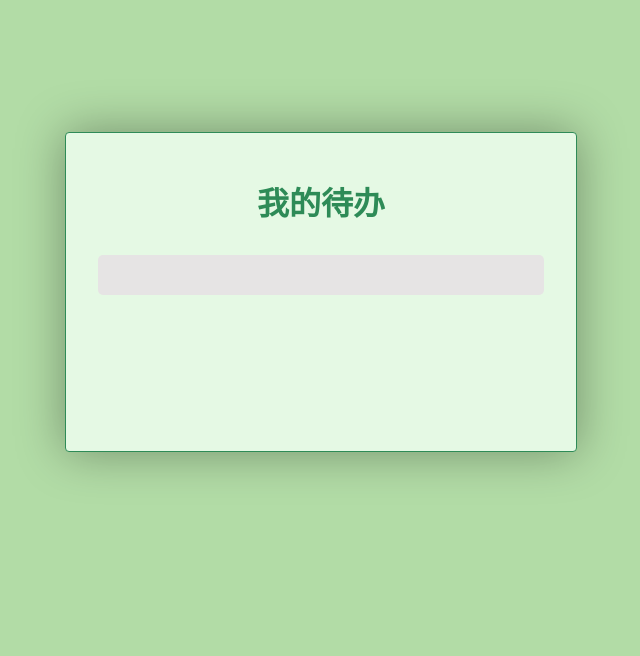
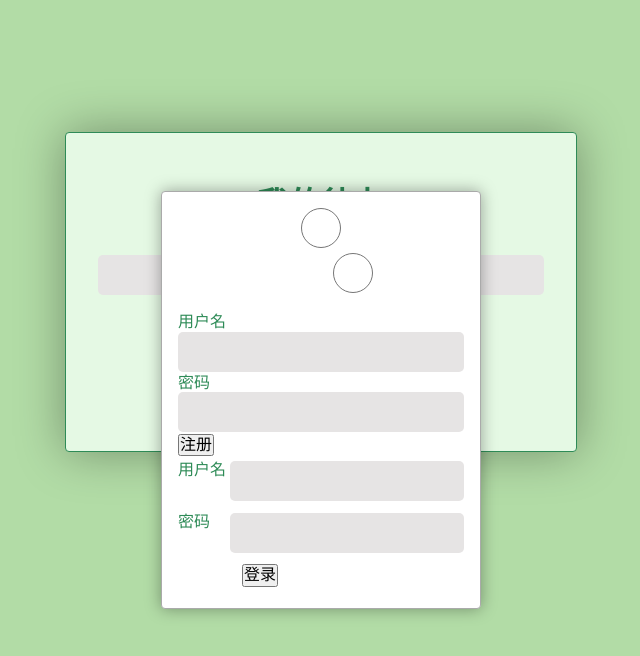
Before and after one commit to memo1607/-react_task, a React (Create React App) app: page / in a window 1280 px wide. Shown: the top 656 px of the page, without its empty margins (319-959 px from the left). Built offline with nearby package versions, Linux system fonts and the light colour scheme.

Commit message:
add signIn & signUp

```diff
--- a/src/App.js
+++ b/src/App.js
@@ -4,7 +4,7 @@
 import './App.css';
 import TodoInput from './TodoInput';
 import {TodoItem} from './TodoItem';
-
+import UserDialog from './UserDialog'
 
 
 
@@ -35,6 +35,7 @@
         <ol className="TodoList">
         {todos}
         </ol>
+        <UserDialog/>
       </div>
     )
   }
--- /dev/null
+++ b/src/UserDialog.css
@@ -0,0 +1,39 @@
+.UserDialog-Wrapper{
+  position: fixed;
+  top: 0;
+  left: 0;
+  bottom: 0;
+  right: 0;
+  display: flex;
+  justify-content: center;
+  align-items: center;
+}
+.UserDialog{
+  border: 1px solid;
+  border-radius: 4px;
+  min-width: 20em;
+  background: white;
+  border: 1px solid #aaa;
+  box-shadow: 0 0 1em hsla(0,0%,0%,0.35);
+}
+.UserDialog > nav:first-child{
+    padding: 1em;
+}
+.UserDialog > nav:first-child input[type=radio]:not(:first-child){
+    margin-left: 2em;
+}
+
+.UserDialog > .panes {
+    padding: 0 1em 1em;
+}
+
+.UserDialog form>.row{
+    display: flex;
+    padding: .3em 0;
+}
+.UserDialog form>.row>label:first-child{
+    width: 4em;
+}
+.UserDialog form>.row.actions{
+    padding-left: 4em;
+}
--- /dev/null
+++ b/src/UserDialog.js
@@ -0,0 +1,50 @@
+import React,{Component} from 'react'
+import './UserDialog.css'
+
+export default class UserDialog extends Component{
+    render(){
+        return (
+            <div className="UserDialog-Wrapper">
+              <div className="UserDialog">
+
+                <nav>
+                  <input type="radio"/>
+                  <input type="radio"/>
+                </nav>
+
+                <div className="panes">
+
+                  <from className="signUp">
+                   <div className="row">
+                     <label>用户名</label>
+                     <input type="text"/>
+                   </div>
+                    <div className="row">
+                     <label>密码</label>
+                     <input type="password"/>
+                   </div>
+                   <div className="row actions">
+                     <button type="submit">注册</button>
+                   </div>
+                  </from>
+
+                  <form className="signIn">
+                    <div className="row">
+                      <label>用户名</label>
+                      <input type="text"/>
+                    </div>
+                    <div className="row">
+                     <label>密码</label>
+                     <input type="password"/>
+                   </div>
+                   <div className="row actions">
+                     <button type="submit">登录</button>
+                   </div>
+                  </form>
+
+                </div>
+              </div>
+            </div>
+        )
+    }
+}
```
